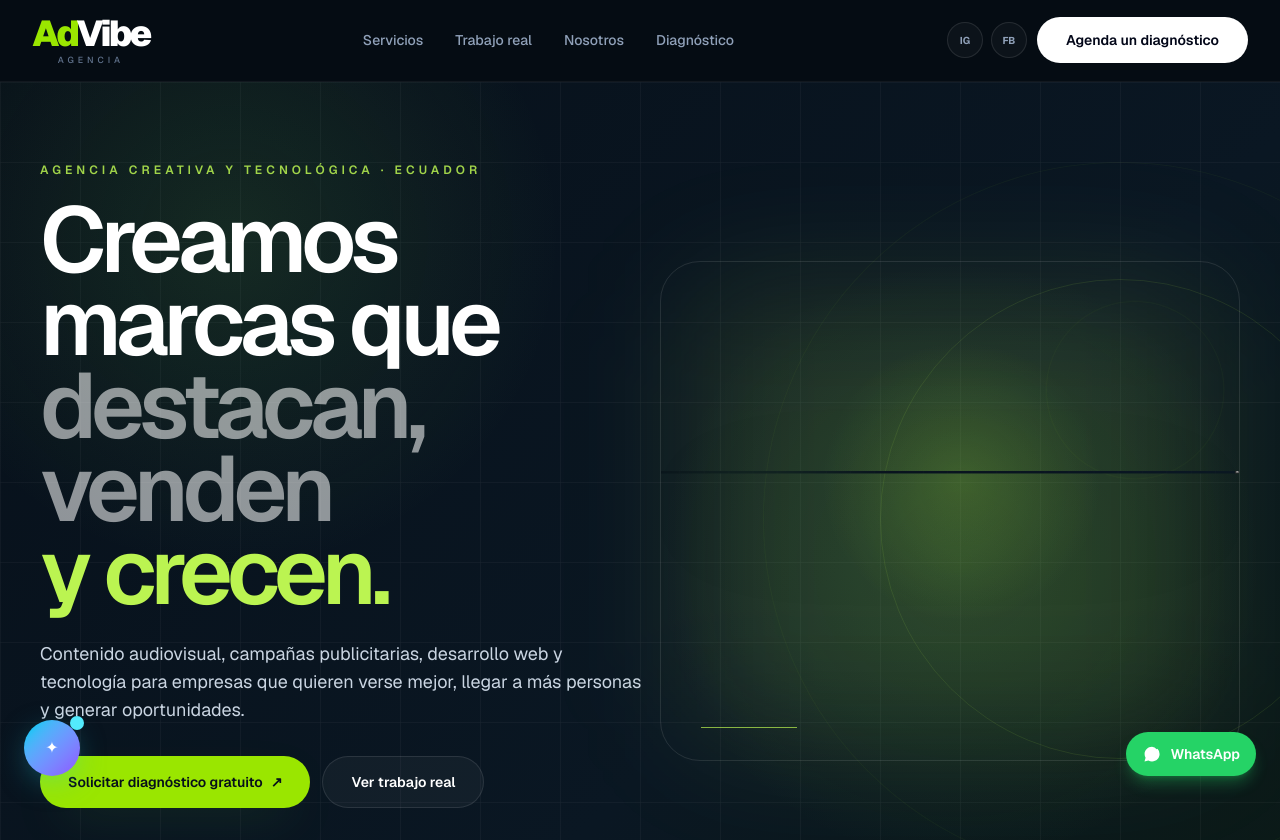
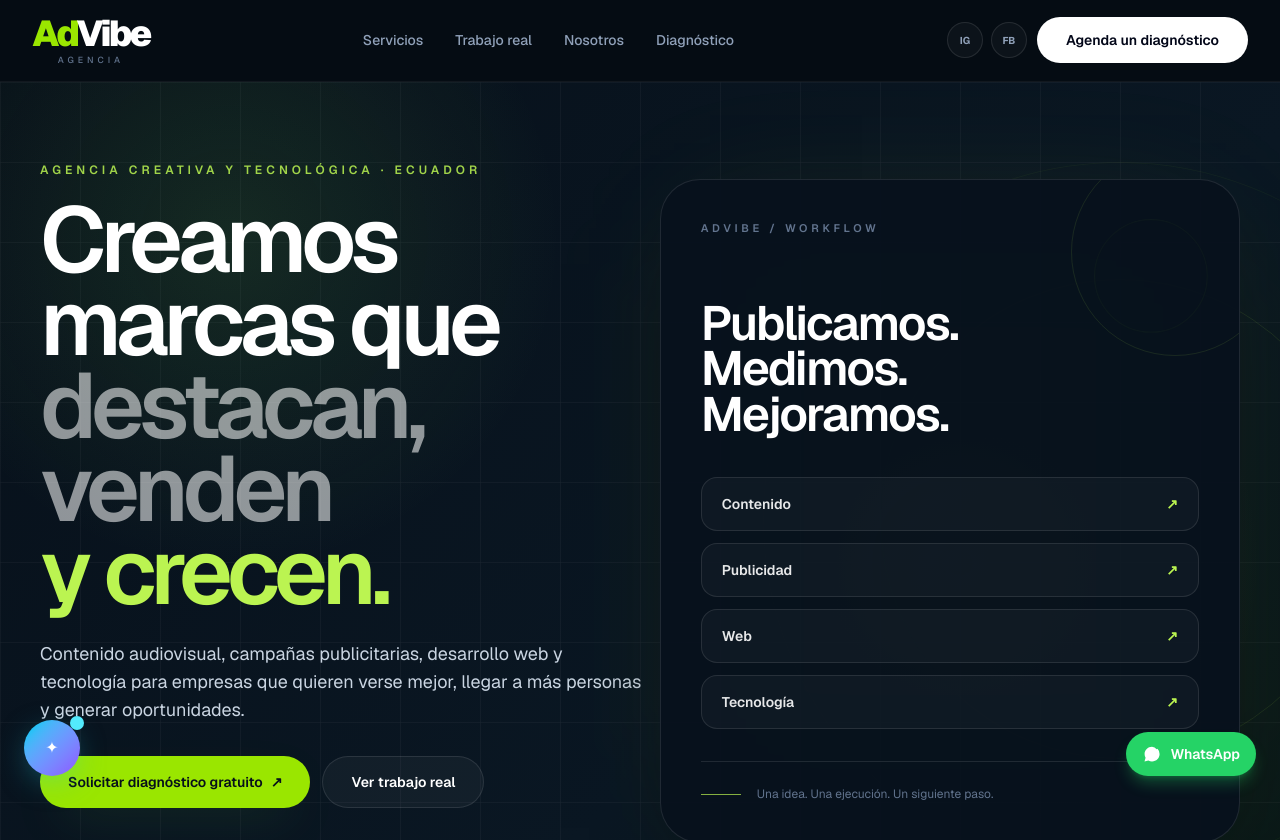
Before and after one commit to pablowebster94-sudo/advibe, a Next.js app: page / in a window 1280 px wide. Shown: the top 840 px of the page. Built offline with nearby package versions, Linux system fonts and the light colour scheme.

Commit message:
fix: restore workflow card in hero

```diff
--- a/components/Hero.tsx
+++ b/components/Hero.tsx
@@ -5,7 +5,7 @@ import Button from "@/components/ui/Button";
 import EventButton from "@/components/EventButton";
 
 const highlights = ["Contenido audiovisual", "Meta Ads", "Desarrollo Web", "IA + Automatización"];
-const GOAT_IMAGE = "/images/goat-advibe.png";
+const workflowItems = ["Contenido", "Publicidad", "Web", "Tecnología"];
 
 export default function Hero() {
   return (
@@ -14,6 +14,7 @@ export default function Hero() {
       <div className="absolute inset-0 -z-10 opacity-[0.08] [background-image:linear-gradient(rgba(255,255,255,0.45)_1px,transparent_1px),linear-gradient(90deg,rgba(255,255,255,0.45)_1px,transparent_1px)] [background-size:80px_80px]" />
       <div className="pointer-events-none absolute -right-48 top-1/2 -z-10 h-[44rem] w-[44rem] -translate-y-1/2 rounded-full border border-lime-300/10 animate-ring-pulse" />
       <div className="pointer-events-none absolute -right-20 top-1/2 -z-10 h-[30rem] w-[30rem] -translate-y-1/2 rounded-full border border-lime-300/10" />
+
       <div className="mx-auto grid max-w-7xl items-center gap-8 lg:grid-cols-[1.02fr_0.98fr] lg:gap-4">
         <div className="max-w-4xl">
           <motion.p initial={{ opacity: 0, y: 10 }} animate={{ opacity: 1, y: 0 }} transition={{ duration: .55 }} className="mb-5 text-xs font-semibold uppercase tracking-[0.34em] text-lime-300/85">Agencia creativa y tecnológica · Ecuador</motion.p>
@@ -31,13 +32,26 @@ export default function Hero() {
             {highlights.map((item) => <span key={item} className="flex items-center gap-2"><span className="h-1.5 w-1.5 rounded-full bg-lime-300" />{item}</span>)}
           </div>
         </div>
+
         <motion.div initial={{ opacity: 0, scale: .96, x: 24 }} animate={{ opacity: 1, scale: 1, x: 0 }} transition={{ duration: .9, delay: .12, ease: [0.22,1,0.36,1] }} className="relative mx-auto w-full max-w-2xl">
-          <div className="absolute inset-[5%] rounded-[3rem] bg-lime-300/12 blur-3xl" />
-          <div className="relative flex min-h-[500px] items-end justify-center overflow-hidden rounded-[2.5rem] border border-white/10 bg-transparent">
-            <img src={GOAT_IMAGE} alt="Cabra AdVibe" className="relative z-10 h-auto max-h-[680px] w-full object-contain object-bottom drop-shadow-[0_35px_80px_rgba(0,0,0,0.35)]" />
-            <div className="pointer-events-none absolute inset-0 bg-[radial-gradient(circle_at_52%_44%,rgba(163,230,53,0.18),transparent_34%)]" />
-            <div className="pointer-events-none absolute right-4 top-10 h-44 w-44 rounded-full border border-lime-300/10 animate-ring-pulse" />
-            <div className="pointer-events-none absolute bottom-8 left-10 h-px w-24 bg-lime-300/70" />
+          <div className="absolute inset-[5%] rounded-[3rem] bg-lime-300/10 blur-3xl" />
+          <div className="relative overflow-hidden rounded-[2.5rem] border border-white/10 bg-[#08111d]/95 p-8 shadow-[0_35px_100px_-50px_rgba(0,0,0,.9)] sm:p-10">
+            <div className="pointer-events-none absolute -right-10 -top-8 h-52 w-52 rounded-full border border-lime-300/10" />
+            <div className="pointer-events-none absolute right-8 top-10 h-28 w-28 rounded-full border border-lime-300/10 animate-ring-pulse" />
+            <p className="text-[11px] font-semibold uppercase tracking-[0.34em] text-slate-500">ADVIBE / WORKFLOW</p>
+            <h2 className="mt-16 max-w-md text-4xl font-semibold leading-[0.95] tracking-[-0.04em] text-white sm:text-5xl">Publicamos.<br />Medimos.<br />Mejoramos.</h2>
+            <div className="mt-10 grid gap-3">
+              {workflowItems.map((item, index) => (
+                <motion.div key={item} initial={{ opacity: 0, y: 12 }} animate={{ opacity: 1, y: 0 }} transition={{ duration: .45, delay: .45 + index * .07 }} className="flex items-center justify-between rounded-2xl border border-white/10 bg-white/[0.03] px-5 py-4 text-sm font-semibold text-white/90">
+                  <span>{item}</span>
+                  <span className="text-lime-300">↗</span>
+                </motion.div>
+              ))}
+            </div>
+            <div className="mt-8 flex items-center gap-4 border-t border-white/10 pt-6 text-xs text-slate-500">
+              <span className="h-px w-10 bg-lime-300/70" />
+              <span>Una idea. Una ejecución. Un siguiente paso.</span>
+            </div>
           </div>
         </motion.div>
       </div>
```
